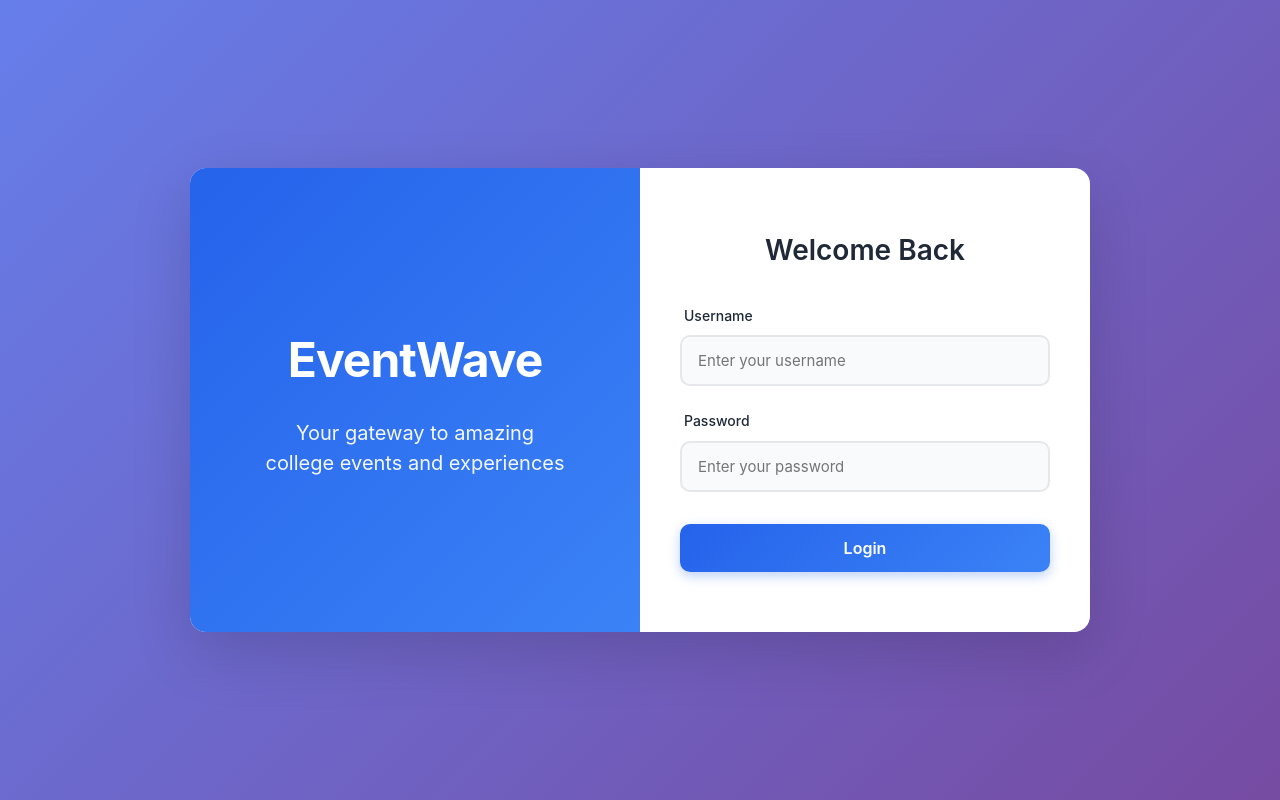
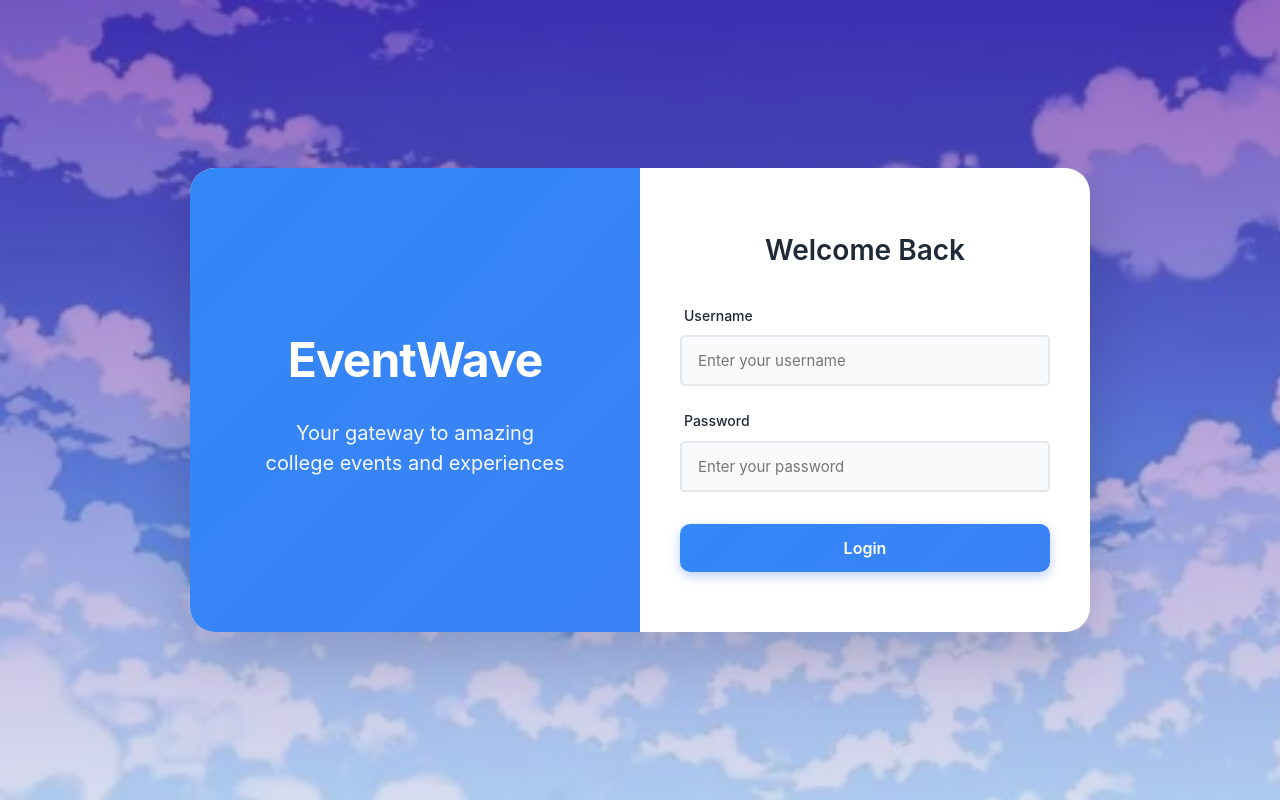
Before and after one commit to atharvaajoshii/EventWave, a React (Vite) app in the folder EventWave/frontend/: page / in a window 1280 px wide. Built offline with nearby package versions, Linux system fonts and the light colour scheme.

Commit message:
styling part2

```diff
--- a/EventWave/frontend/src/index.css
+++ b/EventWave/frontend/src/index.css
@@ -8,7 +8,7 @@
 
 :root {
   /* Color Palette */
-  --primary-blue: #2563eb;
+  --primary-blue: #3387f6;
   --light-blue: #3b82f6;
   --bg-color: #f5f7fb;
   --card-bg: #ffffff;
--- a/EventWave/frontend/src/pages/Login.css
+++ b/EventWave/frontend/src/pages/Login.css
@@ -5,13 +5,29 @@
     display: flex;
     align-items: center;
     justify-content: center;
-    background: linear-gradient(135deg, #667eea 0%, #764ba2 100%);
+    min-height: 100vh;
+
+    background-image:
+        linear-gradient(rgba(91, 19, 163, 0.65),
+            rgba(185, 193, 229, 0.55)),
+        url('/clouds.png');
+
+    background-size: cover;
+    background-position: center;
+    background-repeat: no-repeat;
+
+    display: flex;
+    align-items: center;
+    justify-content: center;
+
+    padding: 20px;
+    background-repeat: no-repeat;
     padding: 20px;
 }
 
 .login-card {
     background: var(--card-bg);
-    border-radius: 16px;
+    border-radius: 25px;
     box-shadow: 0 20px 60px rgba(0, 0, 0, 0.15);
     overflow: hidden;
     max-width: 900px;
@@ -87,7 +103,7 @@
 .form-input {
     padding: 14px 16px;
     border: 2px solid var(--border-color);
-    border-radius: 10px;
+    border-radius: 5px;
     font-size: 15px;
     color: var(--text-primary);
     transition: all 0.3s ease;
```
Also changed, not shown: EventWave/frontend/public/clouds.png (added).
